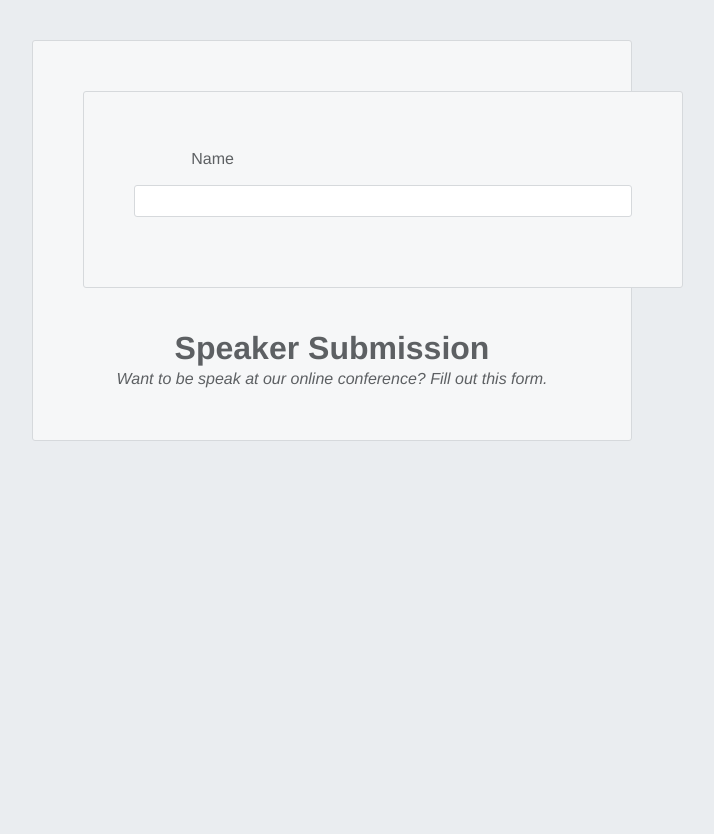
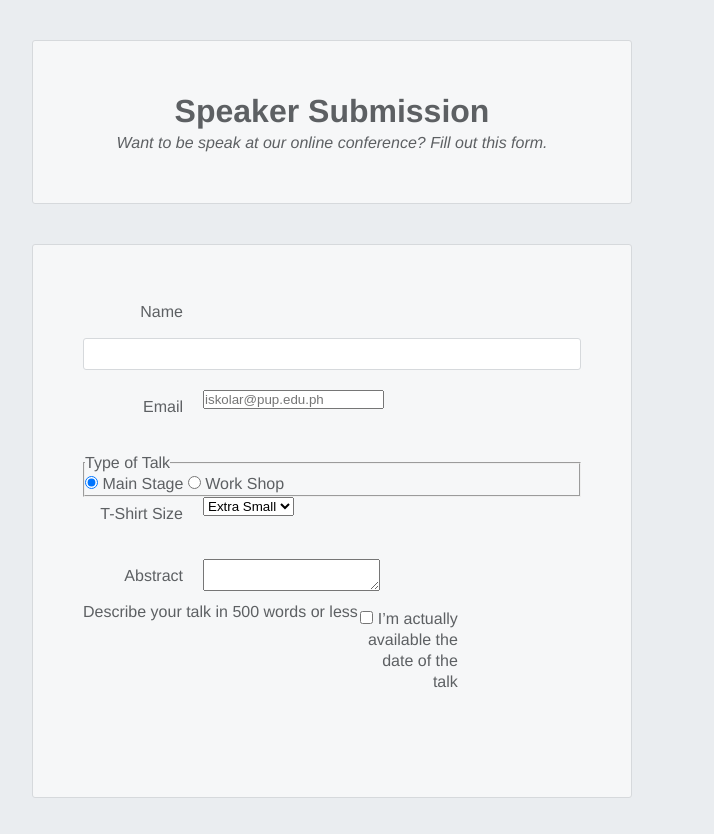
Before and after one commit to AppleDelaCruz0416/DELA-CRUZ_HTML-FORMS, a plain HTML site: page speaker-submission.html in a window 1280 px wide. Shown: the whole page, without its empty margins (308-1022 px from the left). Before the commit the page ends 800 px from the top, so only its background shows below. Drawn offline with Linux system fonts and the light colour scheme.

Commit message:
Update speaker-submission.html

```diff
--- a/speaker-submission.html
+++ b/speaker-submission.html
@@ -4,25 +4,85 @@
         <meta charset='UTF-8'/>
         <title>Hello, CSS</title>
         <link rel='stylesheet' href='styles.css'/>
-
+        <title>Be our Speaker.</title>
         </head>
 <body>
     <header>
         <header class="speaker-form-header">
+            <h1>Speaker Submission</h1>
+            <p>
+            <em>
+                Want to be speak at our online conference? Fill out this form.
+            </em>
+            </p>
+        </header>
 
             <form action="" method="" class="speaker-form">
             <div class='form-row'>
-                <label for='full-name'>Name</label><input id='full-name'name='full-name' type='text' />
+                <label for='full-name'>Name</label>
+                <input id='full-name'name='full-name' type='text' />
             </div>
+
+                <div class='form-row'>
+                    <label for ='email'>Email</label>
+                    <input id="'email"
+                    name='email'
+                    type='email'
+                    placeholder='iskolar@pup.edu.ph'/>
+
+                </div>
+
+
+                <div>
+                <fieldset class='legacy-form-row'>
+                <legend>Type of Talk</legend>
+                <input id='seminar-type-1'
+                name='seminar-type'
+                type='radio'
+                value='main-stage'
+                checked>
+                <label for="talk-type-1" class="radio-label">Main Stage</Main>
+
+                </Main></label>
+
+                <input id='seminar-type-2'
+                name='seminar-type'
+                type='radio'
+                value='work shop'/>
+                <label for='seminar-type-2'
+                class='radio-label'>Work Shop</label>
+                </fieldset>
+            </div>
+
+            <div class='form-row'>
+                <label for='t-shirt'>T-Shirt Size</label>
+                <select name='t-shirt' name='t-shirt'>
+                <option value='xs'>Extra Small</option>
+                <option value='s'>Small</option>
+                <option value='m'>Medium</option>
+                <option value='l'>Large</option>
+                </select>
+
+               </div>
+
+               <div class='form-row'>
+                <label for='abstract'>Abstract</label>
+                <textarea name='abstract' id='abstract'></textarea>
+                <div class='instructions'>Describe your talk in 500 words or less
+
+                </div>
+
+                <div class='form-row'>
+                    <label class='checkbox-label' for='available'>
+                    <input id='available'
+                    name='available'
+                    type='checkbox'
+                    value='is-available'/>
+                    <span>I’m actually available the date of the talk</span>
+                </label>
+              </div>
             </form>
-        <h1>
-            Speaker Submission
-        </h1>
-        <p>
-            <em>
-                Want to be speak at our online conference? Fill out this form.
-            </em>
-        </p>
-    </header>
+
+
 </body>
 </html>
```
